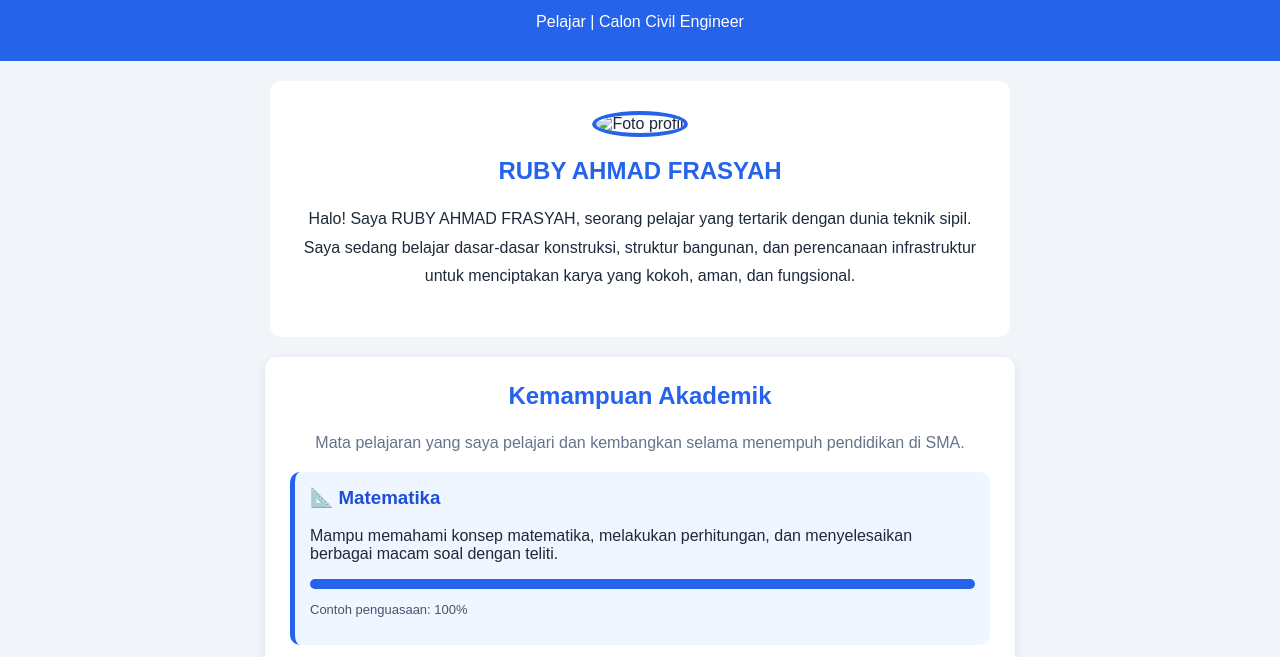
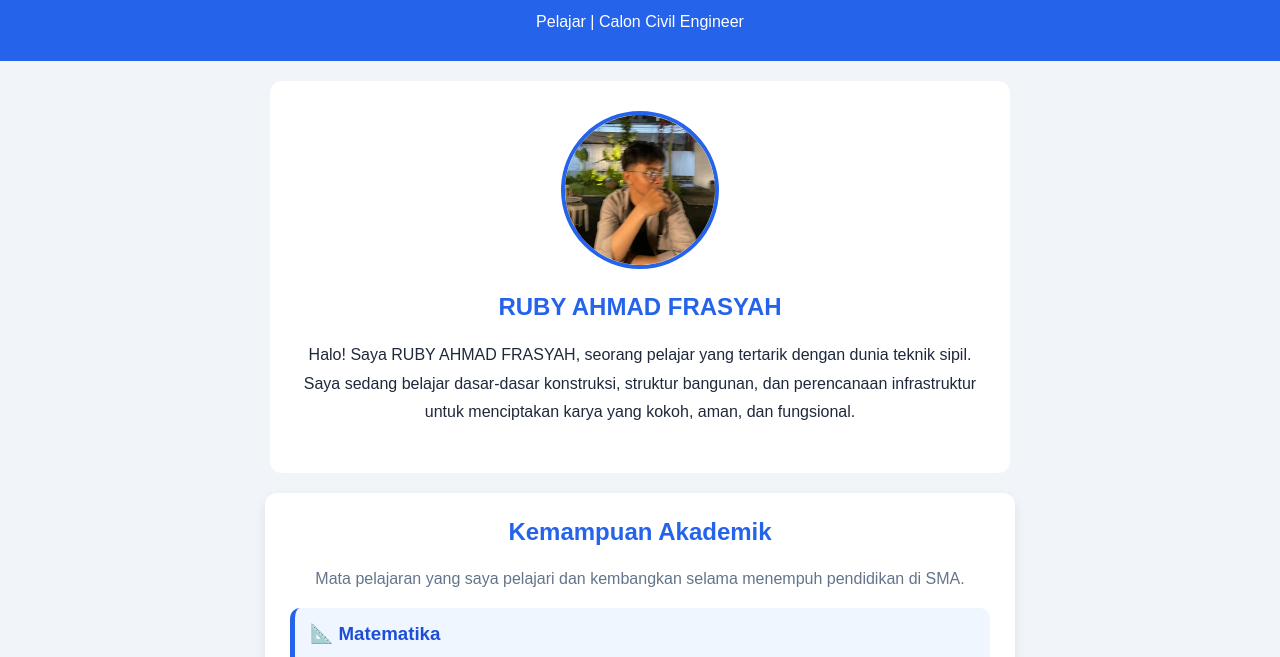
Before and after one commit to rubikonnnn/Ruby-project, a plain HTML site: page index.html in a window 1280 px wide. Shown: the part 70-727 px from the top of the page. Drawn offline with Linux system fonts and the light colour scheme.

Commit message:
Fix image source path in index.html

```diff
--- a/index.html
+++ b/index.html
@@ -36,7 +36,7 @@
         border-radius: 12px;
     ">
         <img
-            src="image/style.jpg"
+            src="style.jpg"
             alt="Foto profil"
             style="
                 width: 150px;
```
